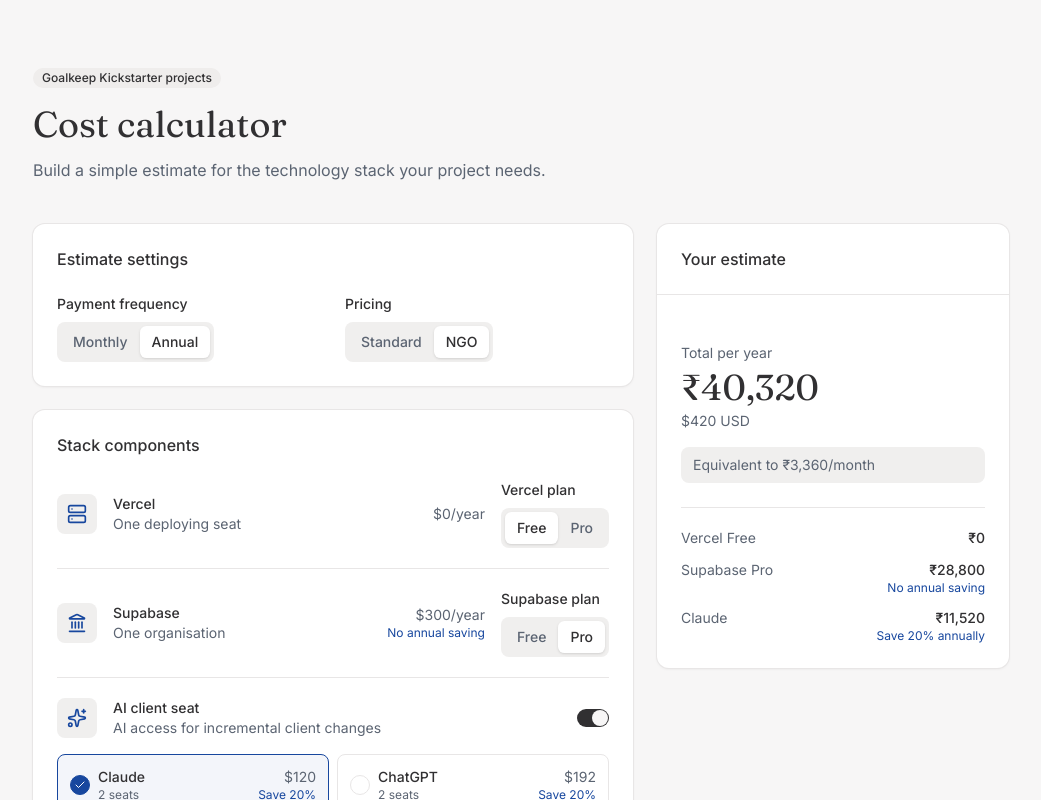
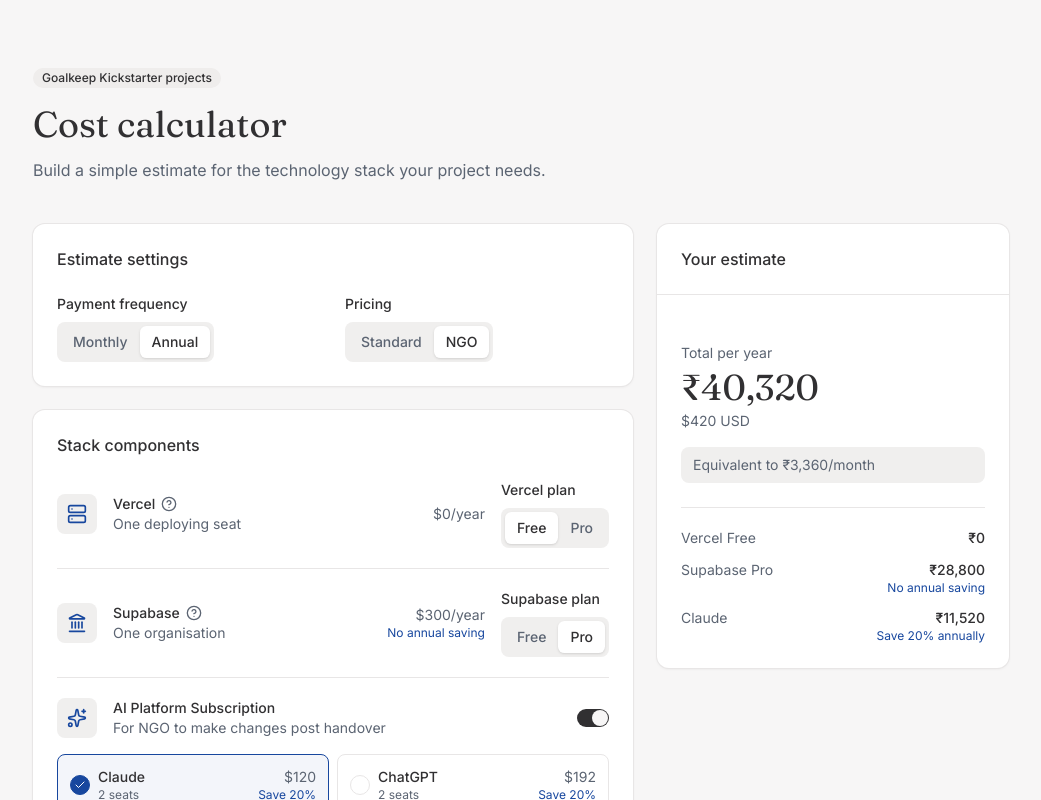
Before and after one commit to data-culture-goalkeep/key-questions-interface, a Next.js app: page /cost-calculator in a window 1280 px wide. Shown: the top 800 px of the page, without its empty margins (119-1160 px from the left). Built offline with nearby package versions, Linux system fonts and the light colour scheme.

Commit message:
Add stack service tooltips

```diff
--- a/src/app/cost-calculator/cost-calculator.tsx
+++ b/src/app/cost-calculator/cost-calculator.tsx
@@ -1,7 +1,7 @@
 "use client"
 
 import { useMemo, useState } from "react"
-import { Check, ExternalLink, Landmark, Server, Sparkles } from "lucide-react"
+import { Check, CircleHelp, ExternalLink, Landmark, Server, Sparkles } from "lucide-react"
 
 import { Badge } from "@/components/ui/badge"
 import { Card, CardContent, CardHeader, CardTitle } from "@/components/ui/card"
@@ -54,6 +54,11 @@
 const NONPROFIT_RESOURCES = {
   claude: "https://claude.com/solutions/nonprofits#pricing",
   chatgpt: "https://help.openai.com/en/articles/9359041-openai-for-nonprofits#what-is-openai-for-nonprofits",
+} as const
+
+const SERVICE_TOOLTIPS = {
+  vercel: "Hosts and deploys the Next.js frontend—the web app your team and users open in a browser.",
+  supabase: "Provides the backend: a Postgres database, authentication, and secure data access for the app.",
 } as const
 
 function formatInr(value: number) {
@@ -221,7 +226,24 @@
                       <Icon className="size-5" aria-hidden="true" />
                     </span>
                     <span className="min-w-0 flex-1">
-                      <span className="block font-medium">{service.name}</span>
+                      <span className="flex items-center gap-1.5 font-medium">
+                        {service.name}
+                        <span className="group relative inline-flex">
+                          <button
+                            type="button"
+                            className="inline-flex rounded-sm text-muted-foreground outline-none transition-colors hover:text-foreground focus-visible:ring-2 focus-visible:ring-ring focus-visible:ring-offset-2"
+                            aria-label={`Why ${service.name} is included`}
+                          >
+                            <CircleHelp className="size-4" aria-hidden="true" />
+                          </button>
+                          <span
+                            role="tooltip"
+                            className="pointer-events-none absolute bottom-full left-1/2 z-10 mb-2 w-64 -translate-x-1/2 rounded-md bg-foreground px-3 py-2 text-xs font-normal leading-5 text-background opacity-0 shadow-md transition-opacity group-hover:opacity-100 group-focus-within:opacity-100"
+                          >
+                            {SERVICE_TOOLTIPS[service.id]}
+                          </span>
+                        </span>
+                      </span>
                       <span className="block text-sm text-muted-foreground">{service.description}</span>
                     </span>
                     <div className="flex items-center justify-between gap-4 sm:ml-auto">
@@ -251,13 +273,13 @@
                     <Sparkles className="size-5" aria-hidden="true" />
                   </span>
                   <span className="min-w-0 flex-1">
-                    <span className="block font-medium">AI client seat</span>
-                    <span className="block text-sm text-muted-foreground">AI access for incremental client changes</span>
+                    <span className="block font-medium">AI Platform Subscription</span>
+                    <span className="block text-sm text-muted-foreground">For NGO to make changes post handover</span>
                   </span>
                   <Switch
                     checked={enabledServices.ai}
                     onCheckedChange={(checked) => setServiceEnabled("ai", checked)}
-                    aria-label="Include an AI client seat"
+                    aria-label="Include an AI Platform Subscription"
                   />
                 </div>
                 <div className={cn("mt-4 grid gap-2 sm:grid-cols-2", !enabledServices.ai && "opacity-50")}>
```
